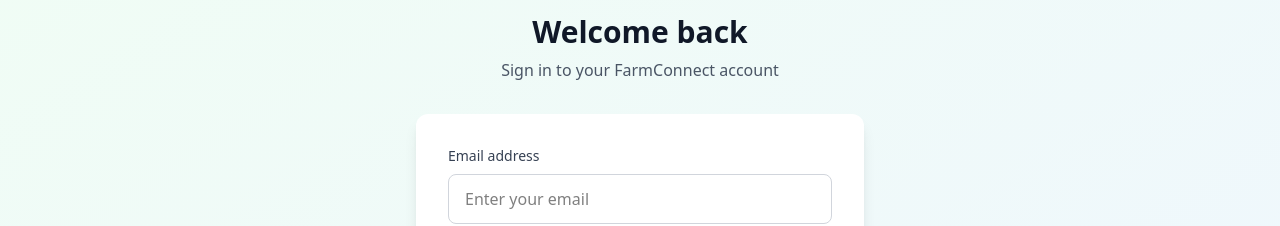
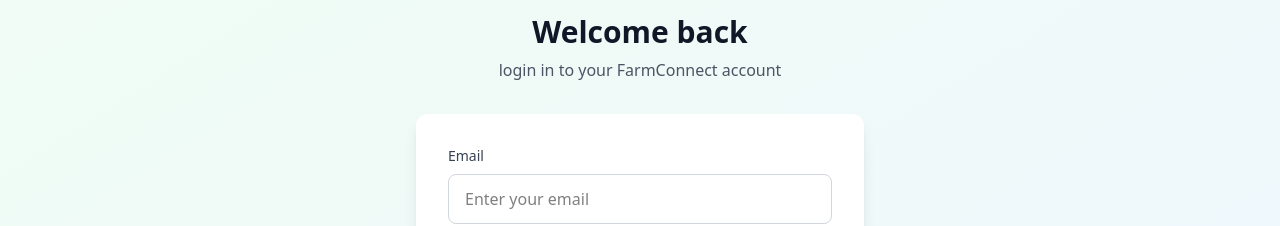
Before and after one commit to Firalen/-FarmConnect, a React (Vite) app in the folder farmconnect-frontend/farmconnect-frontend/: page /login in a window 1280 px wide. Shown: the part 186-412 px from the top of the page. Built offline with nearby package versions, Linux system fonts and the light colour scheme; no server answers.

Commit message:
Fix typos in Login component: Corrected "Sign in" to "login in" and shortened "Email address" to "Email" for improved clarity and consistency in user interface.

```diff
--- a/farmconnect-frontend/farmconnect-frontend/src/pages/Login.jsx
+++ b/farmconnect-frontend/farmconnect-frontend/src/pages/Login.jsx
@@ -84,7 +84,7 @@
             </div>
           </div>
           <h2 className="text-3xl font-bold text-gray-900 mb-2">Welcome back</h2>
-          <p className="text-gray-600">Sign in to your FarmConnect account</p>
+          <p className="text-gray-600">login in to your FarmConnect account</p>
         </div>
 
         {/* Login Form */}
@@ -100,7 +100,7 @@
             {/* Email Field */}
             <div>
               <label htmlFor="email" className="block text-sm font-medium text-gray-700 mb-2">
-                Email address
+                Email
               </label>
               <input
                 id="email"
```
